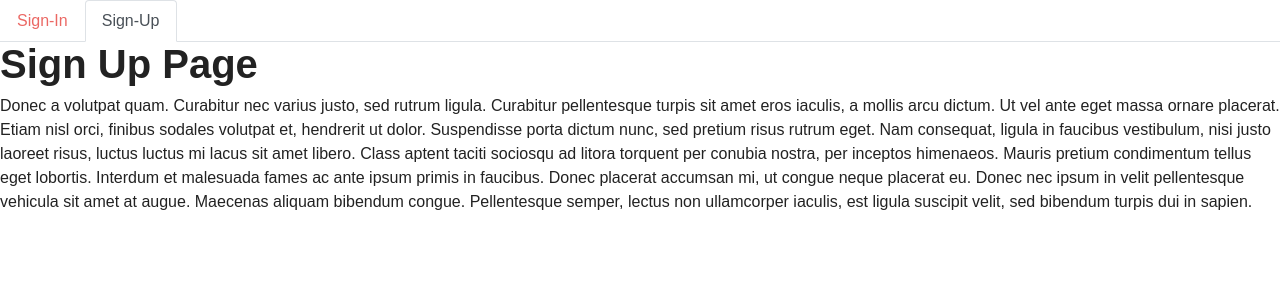
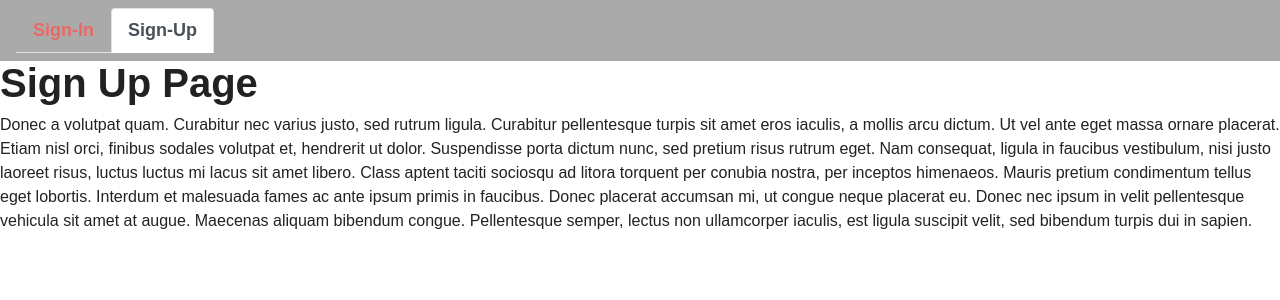
Before and after one commit to FihlaTV/PetSitter-3, a React (Create React App) app in the folder client/: page /signup in a window 1280 px wide. Shown: the top 300 px of the page. Built offline with nearby package versions, Linux system fonts and the light colour scheme; no server answers; a web font is replaced by a local one.

Commit message:
Navtabs in Nav component working

```diff
--- a/client/src/App.js
+++ b/client/src/App.js
@@ -1,11 +1,10 @@
 import React, { Component } from 'react';
 import './App.css';
-import { BrowserRouter as Router, Route } from "react-router-dom";
-import NavTabs from "./components/NavTabs";
-import SignIn from "./pages/SignIn";
-import SignUp from "./pages/SignUp";
-/* import Nav from './components/Nav';
-import Jumbotron from './components/Jumbotron';
+import SignIn from "./pages/SignIn/SignIn";
+import SignUp from "./pages/SignUp/SignUp";
+import { BrowserRouter as Router, Route, Switch } from "react-router-dom";
+import Nav from './components/Nav';
+/* import Jumbotron from './components/Jumbotron';
 import Button from './components/Button';
 import { Col, Row, Container } from "./components/Grid"; */
 
@@ -35,9 +34,11 @@ class App extends Component {
     return (
       <Router>
         <div>
-          <NavTabs />
-          <Route exact path="/" component={SignIn} />
-          <Route exact path="/signup" component={SignUp} />
+          <Nav />
+          <Switch>
+            <Route exact path="/" component={SignIn} />
+            <Route exact path="/signup" component={SignUp} />
+          </Switch>
         </div>
       </Router>
 
--- a/client/src/components/Nav/Nav.js
+++ b/client/src/components/Nav/Nav.js
@@ -1,10 +1,30 @@
 import React from "react";
+import { Link } from "react-router-dom";
 
 const Nav = () => (
-    <nav className="navbar navbar-expand-lg navbar-dark bg-primary">
-        <a className="navbar-brand" href="/">
-            PetSitter
-        </a>
+    <nav className="navbar navbar-expand-lg navbar-dark bg-secondary">
+        <ul className="nav nav-tabs">
+            <li className="nav-item">
+                <Link
+                    to="/"
+                    className={
+                        window.location.pathname === "/" ? "nav-link active" : "nav-link"
+                    }
+                >
+                    Sign-In
+            </Link>
+            </li>
+            <li className="nav-item">
+                <Link
+                    to="/signup"
+                    className={
+                        window.location.pathname === "/signup" ? "nav-link active" : "nav-link"
+                    }
+                >
+                    Sign-Up
+            </Link>
+            </li>
+        </ul>
     </nav>
 );
 
--- a/client/src/components/NavTabs.js
+++ /dev/null
@@ -1,30 +0,0 @@
-import React from "react";
-import { Link } from "react-router-dom";
-
-const NavTabs = () => (
-
-    <ul className="nav nav-tabs">
-        <li className="nav-item">
-            <Link
-                to="/"
-                className={
-                    window.location.pathname === "/" ? "nav-link active" : "nav-link"
-                }
-            >
-                Sign-In
-            </Link>
-        </li>
-        <li className="nav-item">
-            <Link
-                to="/signup"
-                className={
-                    window.location.pathname === "/signup" ? "nav-link active" : "nav-link"
-                }
-            >
-                Sign-Up
-            </Link>
-        </li>
-    </ul>
-);
-
-export default NavTabs;
--- /dev/null
+++ b/client/src/pages/Favorites/index.js
@@ -0,0 +1 @@
+export { default } from "./Favorites.js";
--- /dev/null
+++ b/client/src/pages/Search/index.js
@@ -0,0 +1 @@
+export { default } from "./Search.js";
--- /dev/null
+++ b/client/src/pages/SignIn/index.js
@@ -0,0 +1 @@
+export { default } from "./SignIn.js";
--- /dev/null
+++ b/client/src/pages/SignUp/index.js
@@ -0,0 +1 @@
+export { default } from "./SignUp.js";
```
Also changed, not shown: client/src/pages/Favorites/Favorites.js (renamed from client/src/pages/Favorites.js), client/src/pages/Search/Search.js (renamed from client/src/pages/Search.js), client/src/pages/SignIn/SignIn.js (renamed from client/src/pages/SignIn.js), client/src/pages/SignUp/SignUp.js (renamed from client/src/pages/SignUp.js).
